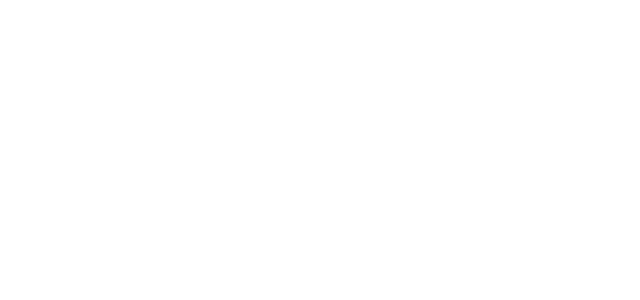
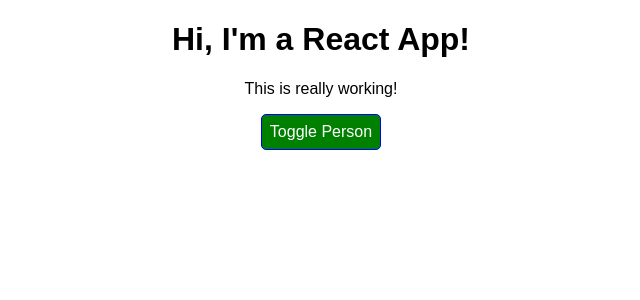
Before and after one commit to twood17/react-burger, a React app: page / in a window 1280 px wide. Shown: the top 300 px of the page, without its empty margins (319-959 px from the left). Built offline with nearby package versions, Linux system fonts and the light colour scheme.

Commit message:
changing files

```diff
--- /dev/null
+++ b/src/components/Cockpit/Cockpit.css
@@ -0,0 +1,31 @@
+
+.red {
+    color: red;
+  }
+
+  .bold {
+    font-weight: bold;
+  }
+  .Cockpit button {
+    background-color: green;
+              color: white;
+              font: inherit;
+              border: 1px solid blue;
+              padding: 8px;
+              cursor: pointer;
+              border-radius: 5px 5px 5px 5px;
+  }
+
+  .Cockpit button:hover {
+    background-color:  purple;
+    color: black;
+  }
+
+  .Cockpit button.Red {
+    background-color: red;
+  }
+
+  .Cockpit button.Red:hover {
+    background-color: purple;
+    font-family: 'Franklin Gothic Medium', 'Arial Narrow', Arial, sans-serif;
+  }
--- a/src/components/Cockpit/Cockpit.js
+++ b/src/components/Cockpit/Cockpit.js
@@ -1,11 +1,24 @@
 import React from 'react';
+import classes from './Cockpit.css';
 
 const Cockpit = (props) => {
+	const assignedClasses = [];
+	let btnClass = '';
+	if (props.showPersons) {
+		btnClass = classes.Red;
+	}
+
+	if (props.persons.length <= 2) {
+		assignedClasses.push(classes.red);
+	}
+	if (props.persons.length <= 1) {
+		assignedClasses.push(classes.bold);
+	}
 	return (
-		<div>
+		<div className={classes.Cockpit}>
 			<h1>Hi, I'm a React App!</h1>
 			<p className={assignedClasses.join(' ')}>This is really working!</p>
-			<button className={btnClass.join(' ')} onClick={this.togglePersonsHandler}>
+			<button className={btnClass} onClick={props.clicked}>
 				Toggle Person
 			</button>
 		</div>
--- a/src/containers/App.css
+++ b/src/containers/App.css
@@ -1,34 +1,3 @@
 .App {
   text-align: center;
 }
-
-.red {
-  color: red;
-}
-
-.bold {
-  font-weight: bold;
-}
-.Button {
-  background-color: green;
-			color: white;
-			font: inherit;
-			border: 1px solid blue;
-			padding: 8px;
-			cursor: pointer;
-			border-radius: 5px 5px 5px 5px;
-}
-
-.Button:hover {
-  background-color:  lightgreen;
-  color: black;
-}
-
-.Button.Red {
-  background-color: red;
-}
-
-.Button.Red:hover {
-  background-color: purple;
-  font-family: 'Franklin Gothic Medium', 'Arial Narrow', Arial, sans-serif;
-}
--- a/src/containers/App.js
+++ b/src/containers/App.js
@@ -1,6 +1,7 @@
 import React, { Component } from 'react';
 import classes from './App.css';
 import Persons from '../components/Persons/Persons';
+import Cockpit from '../components/Cockpit/Cockpit';
 // import ErrorBoundary from './components/ErrorBoundary/ErrorBoundary';
 
 class App extends Component {
@@ -46,31 +47,27 @@
 
 	render() {
 		let persons = null;
-		let btnClass = [ classes.Button ];
+		// let btnClass = [ classes.Button ];
 
 		if (this.state.showPersons) {
 			persons = (
-				<div>
 					<Persons
 						persons={this.state.persons}
 						clicked={this.deletePersonHandler}
 						changed={this.nameChangedHandler}
 					/>
-				</div>
 			);
-
-			btnClass.push(classes.Red);
 		}
 
-		let assignedClasses = [];
-		if (this.state.persons.length <= 2) {
-			assignedClasses.push(classes.red);
-		}
-		if (this.state.persons.length <= 1) {
-			assignedClasses.push(classes.bold);
-		}
-
-		return <div className={classes.App}>{persons}</div>;
+		return (
+			<div className={classes.App}>
+				<Cockpit
+					showPersons={this.state.showPersons}
+					persons={this.state.persons}
+					clicked={this.togglePersonsHandler} />
+				{persons}
+			</div>
+		);
 	}
 }
 
```
Also changed, not shown: 1 other file (tests, documents, lock files or other folders).
